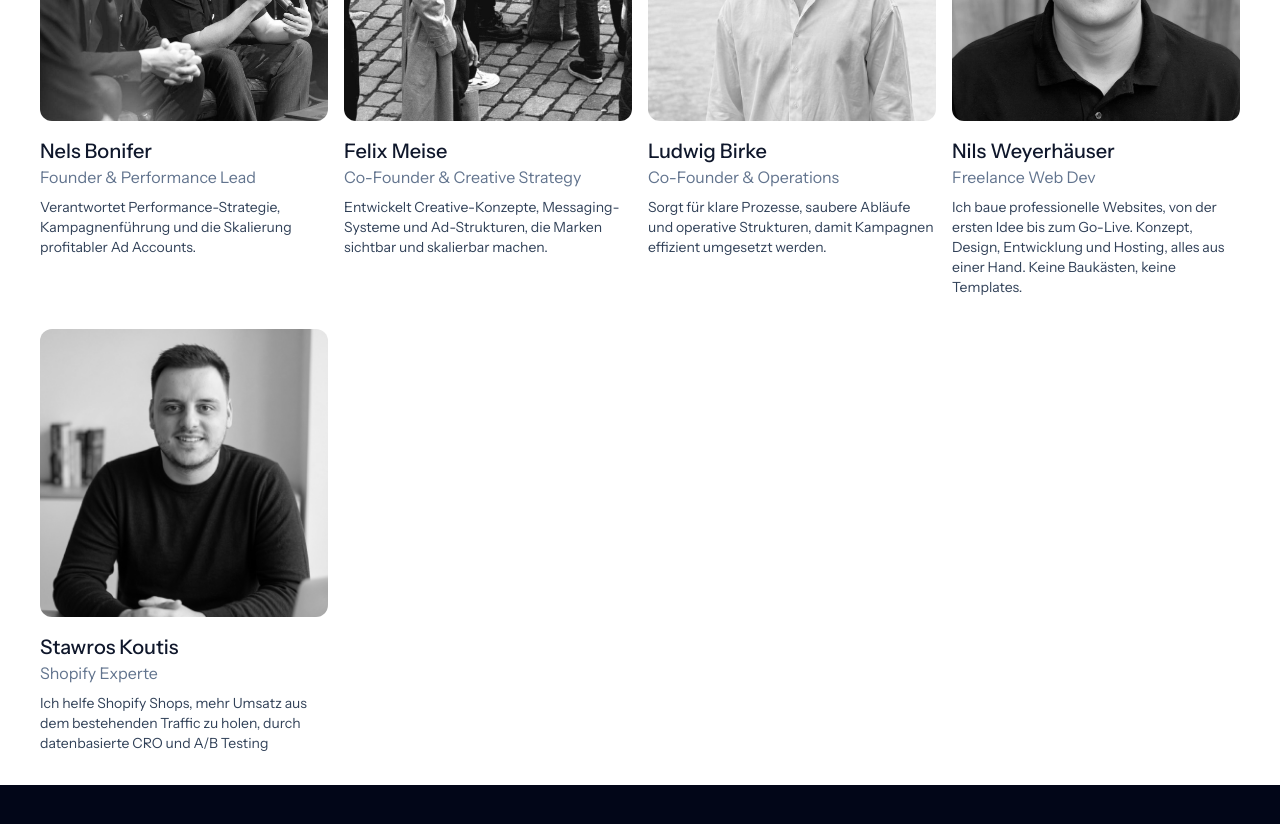
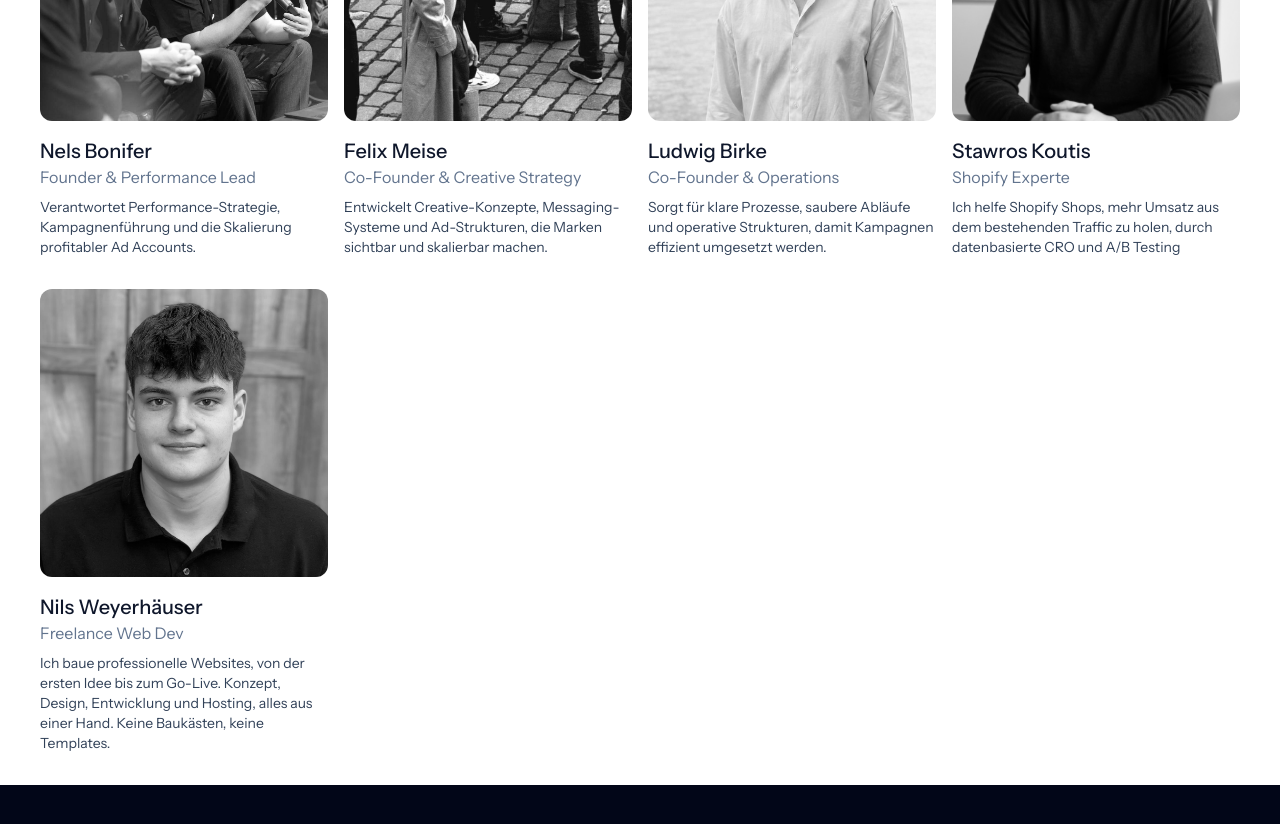
Before and after one commit to wickypopo/ads-economy, a React (Vite) app: page /experts in a window 1280 px wide. Shown: the part 400-1224 px from the top of the page. Built offline with nearby package versions, Linux system fonts and the light colour scheme.

Commit message:
slider added

```diff
--- a/src/data/expertData.js
+++ b/src/data/expertData.js
@@ -2,29 +2,6 @@ const placeholderImg = "/experts/tim-hoffmann.png";
 
 export const expertData = {
   de: {
-    founders: [
-      {
-        name: "Nels Bonifer",
-        position: "Founder & Performance Lead",
-        img: "/experts/nels.jpg",
-        description:
-          "Verantwortet Performance-Strategie, Kampagnenführung und die Skalierung profitabler Ad Accounts.",
-      },
-      {
-        name: "Felix Meise",
-        position: "Co-Founder & Creative Strategy",
-        img: "/experts/felix-meise.jpg",
-        description:
-          "Entwickelt Creative-Konzepte, Messaging-Systeme und Ad-Strukturen, die Marken sichtbar und skalierbar machen.",
-      },
-      {
-        name: "Ludwig Birke",
-        position: "Co-Founder & Operations",
-        img: "/experts/ludwig-birke.jpeg",
-        description:
-          "Sorgt für klare Prozesse, saubere Abläufe und operative Strukturen, damit Kampagnen effizient umgesetzt werden.",
-      },
-    ],
     experts: [
       {
         name: "Nels Bonifer",
@@ -48,6 +25,15 @@ export const expertData = {
           "Sorgt für klare Prozesse, saubere Abläufe und operative Strukturen, damit Kampagnen effizient umgesetzt werden.",
       },
       {
+        name: "Stawros Koutis",
+        position: "Shopify Experte",
+        img: "/experts/stawros-koutis.jpeg",
+        description:
+          "Ich helfe Shopify Shops, mehr Umsatz aus dem bestehenden Traffic zu holen, durch datenbasierte CRO und A/B Testing",
+        portfolio: true,
+        website: "nilsweyerhaeuser.com",
+      },
+      {
         name: "Nils Weyerhäuser",
         position: "Freelance Web Dev",
         img: "/experts/nils-weyerhaeuser.jpeg",
@@ -55,6 +41,32 @@ export const expertData = {
           "Ich baue professionelle Websites, von der ersten Idee bis zum Go-Live. Konzept, Design, Entwicklung und Hosting, alles aus einer Hand. Keine Baukästen, keine Templates.",
         portfolio: false,
         website: "",
+      },
+    ],
+  },
+
+  en: {
+    experts: [
+      {
+        name: "Nels Bonifer",
+        position: "Founder & Performance Lead",
+        img: "/experts/nels.jpg",
+        description:
+          "Verantwortet Performance-Strategie, Kampagnenführung und die Skalierung profitabler Ad Accounts.",
+      },
+      {
+        name: "Felix Meise",
+        position: "Co-Founder & Creative Strategy",
+        img: "/experts/felix-meise.jpg",
+        description:
+          "Entwickelt Creative-Konzepte, Messaging-Systeme und Ad-Strukturen, die Marken sichtbar und skalierbar machen.",
+      },
+      {
+        name: "Ludwig Birke",
+        position: "Co-Founder & Operations",
+        img: "/experts/ludwig-birke.jpeg",
+        description:
+          "Sorgt für klare Prozesse, saubere Abläufe und operative Strukturen, damit Kampagnen effizient umgesetzt werden.",
       },
       {
         name: "Stawros Koutis",
@@ -65,33 +77,15 @@ export const expertData = {
         portfolio: true,
         website: "nilsweyerhaeuser.com",
       },
+      {
+        name: "Nils Weyerhäuser",
+        position: "Freelance Web Dev",
+        img: "/experts/nils-weyerhaeuser.jpeg",
+        description:
+          "Ich baue professionelle Websites, von der ersten Idee bis zum Go-Live. Konzept, Design, Entwicklung und Hosting, alles aus einer Hand. Keine Baukästen, keine Templates.",
+        portfolio: false,
+        website: "",
+      },
     ],
   },
-
-  en: {
-    founders: [
-      {
-        name: "Nels Bonifer",
-        position: "Founder & Performance Lead",
-        img: placeholderImg,
-        description:
-          "Leads performance strategy, campaign execution and the scaling of profitable ad accounts.",
-      },
-      {
-        name: "Felix Meise",
-        position: "Co-Founder & Creative Strategy",
-        img: placeholderImg,
-        description:
-          "Develops creative concepts, messaging systems and ad structures that make brands visible and scalable.",
-      },
-      {
-        name: "Ludwig Birke",
-        position: "Co-Founder & Operations",
-        img: placeholderImg,
-        description:
-          "Builds clear processes, smooth workflows and operational structures for efficient campaign execution.",
-      },
-    ],
-    experts: [],
-  },
 };
--- a/src/pages/AdsOptimierung.jsx
+++ b/src/pages/AdsOptimierung.jsx
@@ -108,7 +108,7 @@ export default function AdsOptimierung() {
           src={adsOptimizationLocale[locale].growth.image}
           className="w-1/2 h-full rounded object-cover"
         ></img>
-        <div className="w-full h-full flex flex-col gap-2 justify-center">
+        <div className="w-full h-full flex flex-col gap-2 justify-center pt-10">
           <span className="text-slate-700">
             {adsOptimizationLocale[locale].growth.subtitle}
           </span>
```
